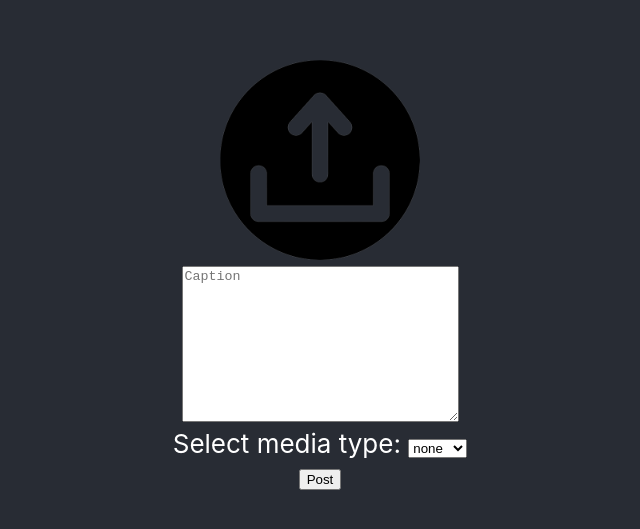
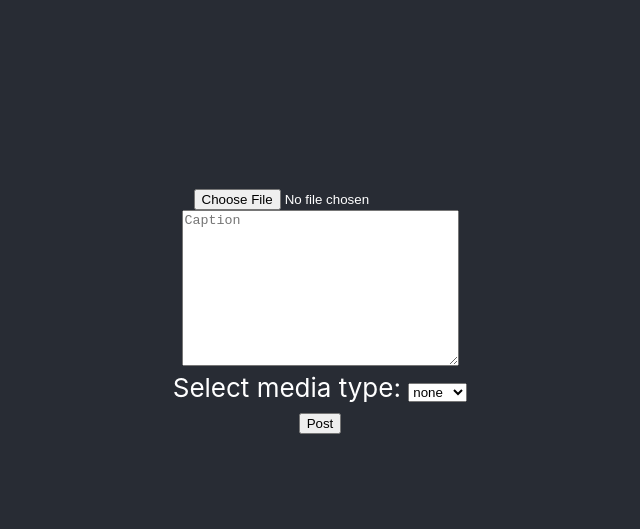
Before and after one commit to dbueno3/GameSnap-CSE370, a React (Create React App) app: page /create_post in a window 1280 px wide. Shown: the part 125-654 px from the top of the page, without its empty margins (320-960 px from the left). Built offline with nearby package versions, Linux system fonts and the light colour scheme.

Commit message:
preview of videos #94

```diff
--- a/src/Component/VideoPost.jsx
+++ b/src/Component/VideoPost.jsx
@@ -1,15 +1,9 @@
 const VideoPost = (props) => {
   return (
     <div className="post">
-      <iframe
-        width="560"
-        title={props.mediaCaption}
-        height="315"
-        src={props.mediaUrl}
-        frameBorder="0"
-        allow="accelerometer; encrypted-media; gyroscope; picture-in-picture"
-        allowFullScreen
-      ></iframe>
+      <video width="640" height="480" controls>
+        <source src={props.mediaUrl} type="video/mp4" />
+      </video>
       <p>{props.mediaCaption}</p>
     </div>
   );
--- a/src/views/desktop/CreatePost.jsx
+++ b/src/views/desktop/CreatePost.jsx
@@ -11,18 +11,14 @@ const CreatePost = () => {
   const [formData, addToFormData] = useState(new FormData());
   return (
     <div id="createPostMain">
-      <img
-        src={Upload}
-        alt="blank upload"
-        className="uploadLogo"
-        id="NewPostImage"
-        onClick={(e) => {
-          document.getElementById("postImageUpload").click();
-        }}
-      />
+      <img src={Upload} alt="blank upload" className="uploadLogo" id="NewPostImage" style={{ display: "none" }} />
+      <br />
+      <video id="newVideoPreview" width="640" height="480" controls style={{ display: "none" }}>
+        <source src="" type="video/mp4" />
+      </video>
+      <br />
       <input
         type="file"
-        style={{ display: "none" }}
         id="postImageUpload"
         onChange={() => {
           let media = document.getElementById("postImageUpload").files[0];
@@ -33,8 +29,12 @@ const CreatePost = () => {
           if (input.files && input.files[0]) {
             const reader = new FileReader();
             reader.onload = function (e) {
-              const img = document.getElementById("NewPostImage");
-              img.src = e.target.result;
+              const file = input.files[0];
+              const mediaElement = file.type.startsWith("image/")
+                ? document.getElementById("NewPostImage")
+                : document.getElementById("newVideoPreview");
+              mediaElement.src = e.target.result;
+              mediaElement.style.display = "inline";
             };
             reader.readAsDataURL(input.files[0]);
           }
@@ -54,7 +54,6 @@ const CreatePost = () => {
       <select
         id="media_type"
         name="media_type"
-        value="none"
         onChange={(e) => {
           setMediaType(e.target.value);
         }}
--- a/src/views/style.css
+++ b/src/views/style.css
@@ -33,7 +33,8 @@
     background-color: white;
     margin: 10px;
     text-align: center;
-    color: black
+    color: black;
+    display:inline-block;
 }
 
 .postImage{
```
